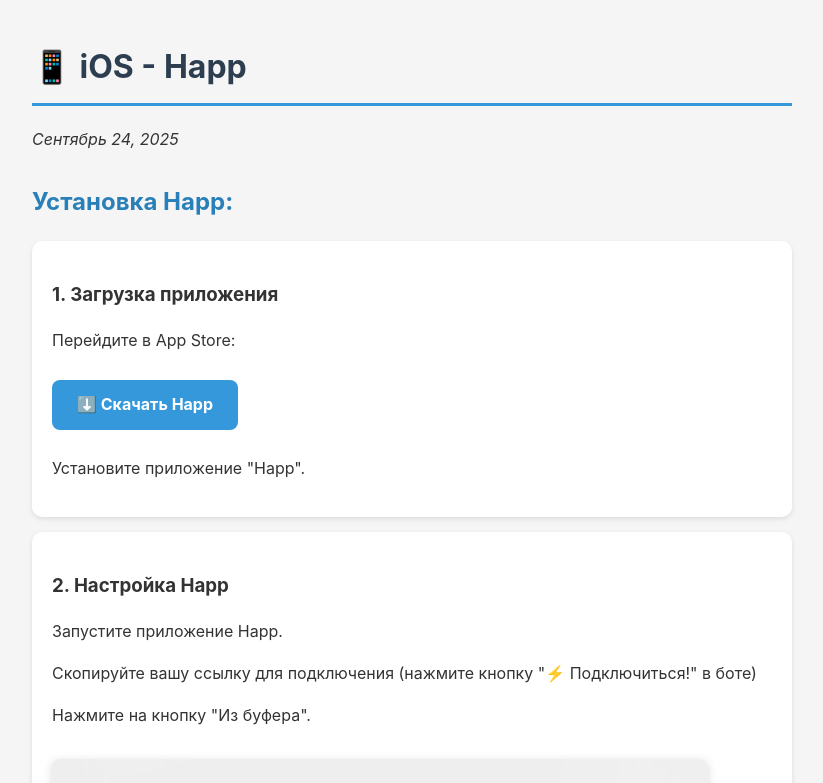
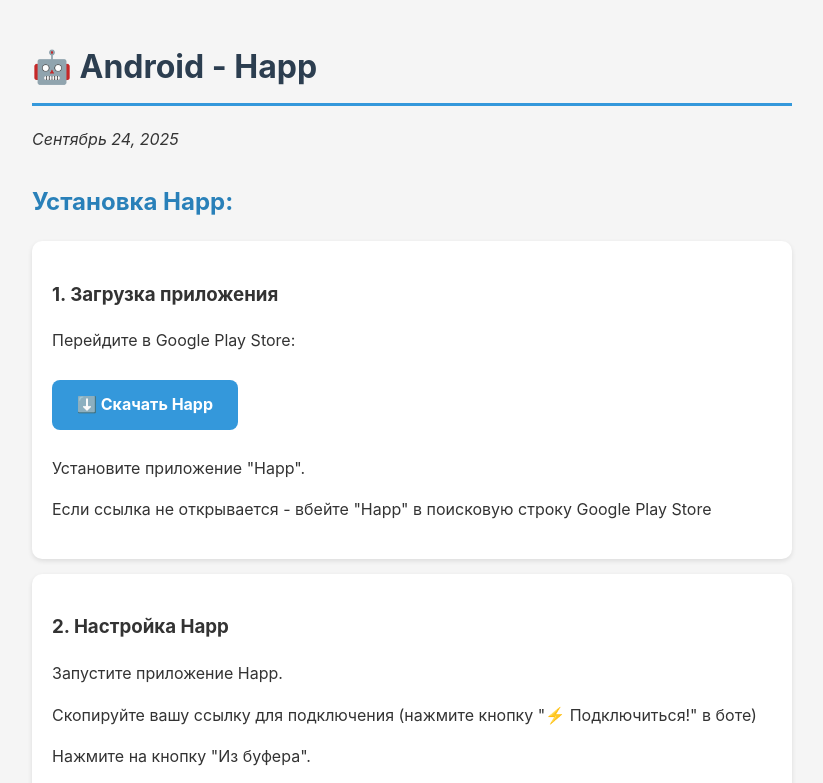
Before and after one commit to instdd/happAndroid, a plain HTML site: page index.html in a window 1280 px wide. Shown: the top 783 px of the page, without its empty margins (228-1051 px from the left). Drawn offline with Linux system fonts and the light colour scheme.

Commit message:
Change title and headings from iOS to Android

```diff
--- a/index.html
+++ b/index.html
@@ -3,7 +3,7 @@
 <head>
     <meta charset="UTF-8">
     <meta name="viewport" content="width=device-width, initial-scale=1.0">
-    <title>iOS - Happ</title>
+    <title>Android - Happ</title>
     <style>
         * {
             box-sizing: border-box;
@@ -122,7 +122,7 @@
     </style>
 </head>
 <body>
-    <h1>📱 iOS - Happ</h1>
+    <h1>🤖 Android - Happ</h1>
     <p><em>Сентябрь 24, 2025</em></p>
 
     <div id="linkBox" class="link-box">
@@ -137,9 +137,10 @@
 
     <div class="step">
         <h3>1. Загрузка приложения</h3>
-        <p>Перейдите в App Store:</p>
-        <a href="https://apps.apple.com/ru/app/happ-proxy-utility/id6504287215" class="download-btn">⬇️ Скачать Happ</a>
+        <p>Перейдите в Google Play Store:</p>
+        <a href="https://play.google.com/store/apps/details?id=com.happproxy" class="download-btn">⬇️ Скачать Happ</a>
         <p>Установите приложение "Happ".</p>
+        <p>Если ссылка не открывается - вбейте "Happ" в поисковую строку Google Play Store</p>
     </div>
 
     <div class="step">
```
